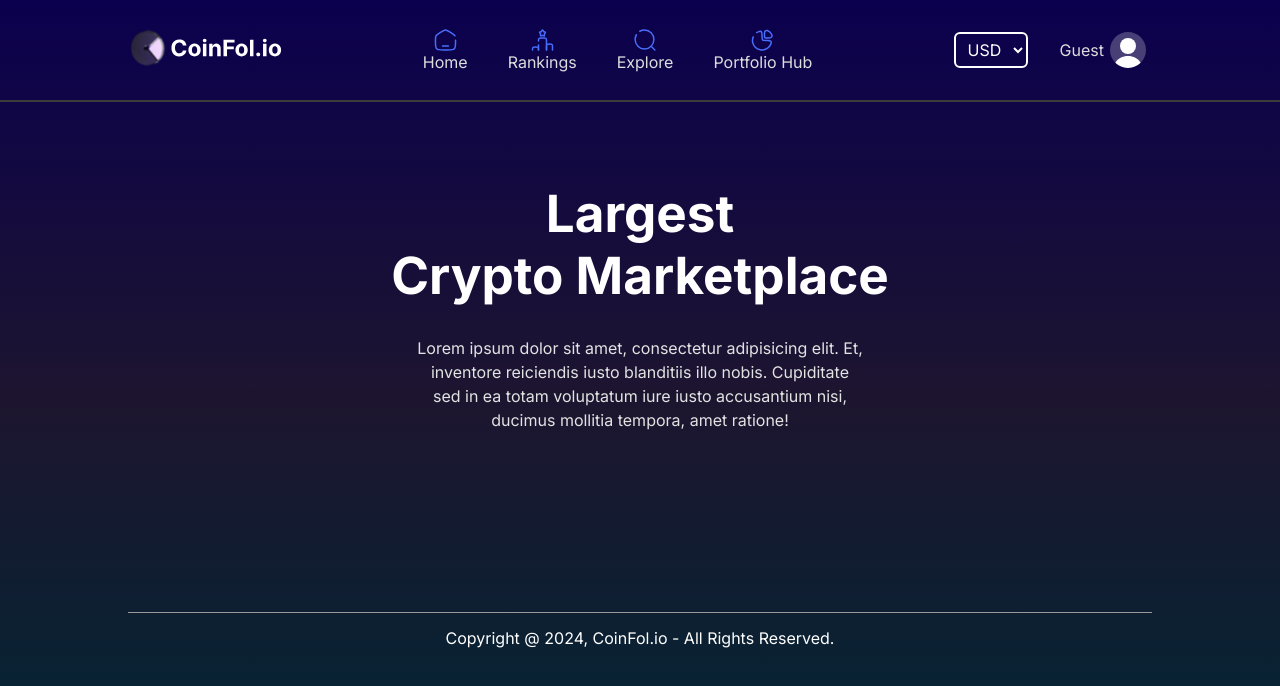
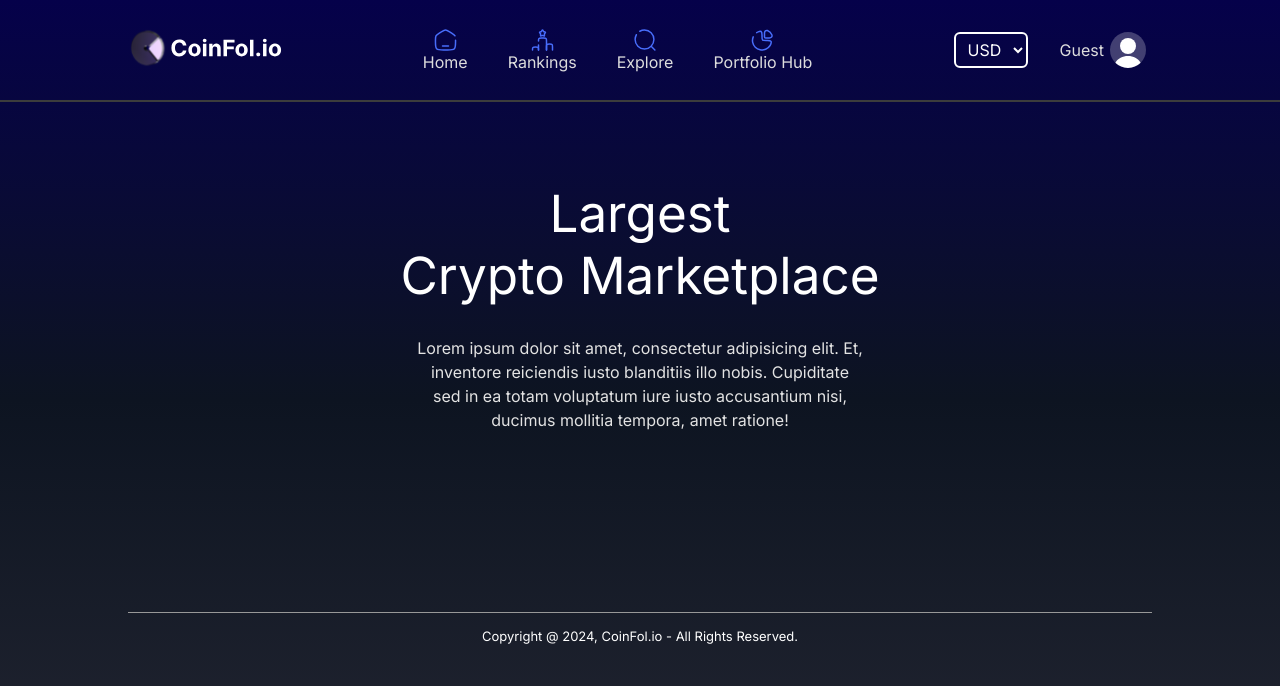
Before and after one commit to dimitarraychev/coinfolio, a React (Vite) app: page / in a window 1280 px wide. Shown: the top 686 px of the page. Built offline with nearby package versions, Linux system fonts and the light colour scheme; no server answers.

Commit message:
index css changes

```diff
--- a/src/index.css
+++ b/src/index.css
@@ -1,20 +1,39 @@
 @import url("https://fonts.googleapis.com/css2?family=Inter:wght@100..900&display=swap");
 
-* {
+body {
 	margin: 0;
 	padding: 0;
+	font-family: "Inter", sans-serif;
 	box-sizing: border-box;
-	font-family: "Inter", sans-serif;
 	font-size: 16px;
 }
 
-a {
+*,
+*::before,
+*::after {
+	margin: 0;
+	padding: 0;
+	font: inherit;
+	box-sizing: inherit;
 	text-decoration: none;
+}
+
+a,
+input,
+textarea,
+button {
+	font: inherit;
 	color: inherit;
+}
+
+:root {
+	--deep-blue: #05014a;
+	--dark: #0d1421;
+	--light: #222531;
 }
 
 .app {
 	min-height: 100vh;
 	color: white;
-	background: linear-gradient(#0b004e, #1d152f, #002834);
+	background: linear-gradient(var(--deep-blue), var(--dark), var(--light));
 }
```
